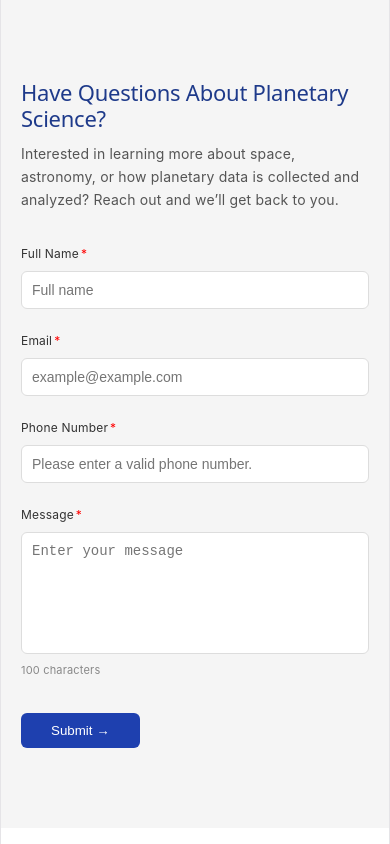
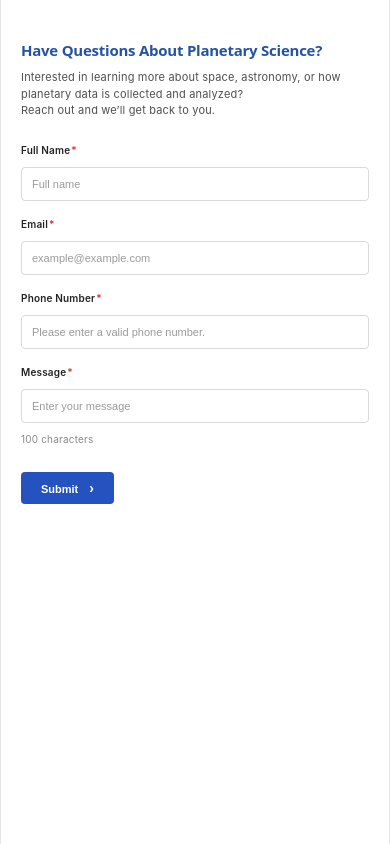
Before and after one commit to Gentle-Codes/GROUP-6.-Capstone-Project, a React (Create React App) app: page / in a window 390 px wide. Built offline with nearby package versions, Linux system fonts and the light colour scheme.

Commit message:
Final contact form updates (validation, styling, responsiveness)

```diff
--- a/src/components/ContactForm.jsx
+++ b/src/components/ContactForm.jsx
@@ -1,55 +1,170 @@
-import React from "react";
+import React, { useState } from "react";
 import "../styles/ContactForm.css";
 
 function ContactForm() {
+  const [formData, setFormData] = useState({
+    fullName: "",
+    email: "",
+    phoneNumber: "",
+    message: "",
+  });
+
+  const [errors, setErrors] = useState({});
+  const [submitted, setSubmitted] = useState(false);
+
+  const handleChange = (e) => {
+    const { name, value } = e.target;
+
+    setFormData((prev) => ({
+      ...prev,
+      [name]: value,
+    }));
+
+    setErrors((prev) => ({
+      ...prev,
+      [name]: "",
+    }));
+  };
+
+  const validateForm = () => {
+    const newErrors = {};
+
+    if (!formData.fullName.trim()) {
+      newErrors.fullName = "Full name is required.";
+    }
+
+    if (!formData.email.trim()) {
+      newErrors.email = "Email address is required.";
+    } else if (!/\S+@\S+\.\S+/.test(formData.email)) {
+      newErrors.email = "Please enter a valid email address.";
+    }
+
+    if (!formData.phoneNumber.trim()) {
+      newErrors.phoneNumber = "Phone number is required.";
+    }
+
+    if (!formData.message.trim()) {
+      newErrors.message = "Message is required.";
+    } else if (formData.message.trim().length < 10) {
+      newErrors.message = "Message must be at least 10 characters.";
+    }
+
+    return newErrors;
+  };
+
+  const handleSubmit = (e) => {
+    e.preventDefault();
+
+    const validationErrors = validateForm();
+    setErrors(validationErrors);
+
+    if (Object.keys(validationErrors).length === 0) {
+      setSubmitted(true);
+    }
+  };
+
+  if (submitted) {
+    return (
+      <section id="contact" className="contact-section">
+        <div className="contact-container">
+          <div className="success-message">
+            <h2>Message Sent Successfully</h2>
+            <p>Thank you for reaching out. We’ll get back to you soon.</p>
+          </div>
+        </div>
+      </section>
+    );
+  }
+
   return (
-    <section className="contact-section">
+    <section id="contact" className="contact-section">
       <div className="contact-container">
         <h2>Have Questions About Planetary Science?</h2>
 
         <p className="contact-desc">
           Interested in learning more about space, astronomy, or how planetary
-          data is collected and analyzed? Reach out and we’ll get back to you.
+          data is collected and analyzed?
+          <br />
+          Reach out and we’ll get back to you.
         </p>
 
-        <form className="contact-form">
-          {/* Row 1 */}
+        <form className="contact-form" onSubmit={handleSubmit}>
           <div className="form-row">
             <div className="form-group">
-              <label>Full Name<span className="required">*</span></label>
-              <input type="text" placeholder="Full name" />
+              <label>
+                Full Name<span className="required">*</span>
+              </label>
+              <input
+                type="text"
+                name="fullName"
+                placeholder="Full name"
+                value={formData.fullName}
+                onChange={handleChange}
+              />
+              {errors.fullName && (
+                <small className="error-text">{errors.fullName}</small>
+              )}
             </div>
 
             <div className="form-group">
-              <label>Email<span className="required">*</span></label>
-              <input type="email" placeholder="example@example.com" />
+              <label>
+                Email<span className="required">*</span>
+              </label>
+              <input
+                type="text"
+                name="email"
+                placeholder="example@example.com"
+                value={formData.email}
+                onChange={handleChange}
+              />
+              {errors.email && (
+                <small className="error-text">{errors.email}</small>
+              )}
             </div>
           </div>
 
-          {/* Row 2 */}
           <div className="form-row">
             <div className="form-group">
-              <label>Phone Number<span className="required">*</span></label>
+              <label>
+                Phone Number<span className="required">*</span>
+              </label>
               <input
                 type="text"
+                name="phoneNumber"
                 placeholder="Please enter a valid phone number."
+                value={formData.phoneNumber}
+                onChange={handleChange}
               />
+              {errors.phoneNumber && (
+                <small className="error-text">{errors.phoneNumber}</small>
+              )}
             </div>
 
             <div className="form-group">
-              <label>Message<span className="required">*</span></label>
-              <textarea placeholder="Enter your message"></textarea>
+              <label>
+                Message<span className="required">*</span>
+              </label>
+              <input
+                type="text"
+                name="message"
+                placeholder="Enter your message"
+                value={formData.message}
+                onChange={handleChange}
+              />
               <small>100 characters</small>
+              {errors.message && (
+                <small className="error-text">{errors.message}</small>
+              )}
             </div>
           </div>
 
           <button type="submit" className="submit-btn">
-            Submit →
+            Submit <span className="arrow-icon">›</span>
           </button>
         </form>
       </div>
     </section>
-  );
+  )
 }
 
 export default ContactForm;
--- a/src/styles/ContactForm.css
+++ b/src/styles/ContactForm.css
@@ -1,107 +1,167 @@
-/* SECTION BACKGROUND */
 .contact-section {
-  background: #f5f5f5 !important; /* light grey */
-  padding: 80px 20px;
+  background: #fff;
+  padding: 72px 20px 60px;
 }
 
-/* CONTAINER */
 .contact-container {
-  max-width: 900px;
+  max-width: 940px;
   margin: 0 auto;
+  padding: 0 8px;
+  text-align: left;
 }
 
-/* HEADING */
 .contact-container h2 {
-  color: #1e3a8a;
-  font-size: 22px;
-  margin-bottom: 10px;
+  color: #2453a6;
+  font-size: 18px;
+  font-weight: 700;
+  margin: 0 0 10px;
+  line-height: 1.35;
 }
 
-/* DESCRIPTION */
 .contact-desc {
-  font-size: 14px;
-  color: #555;
-  margin-bottom: 30px;
-  max-width: 600px;
+  font-size: 12px;
+  line-height: 1.5;
+  color: #4f4f4f;
+  margin: 0 0 28px;
+  max-width: 700px;
 }
 
-/* FORM LAYOUT */
 .form-row {
   display: flex;
-  gap: 20px;
-  margin-bottom: 20px;
+  gap: 12px;
+  margin-bottom: 14px;
 }
 
-/* FORM GROUP */
 .form-group {
   flex: 1;
   display: flex;
   flex-direction: column;
 }
 
-/* LABEL */
 .form-group label {
-  font-size: 12px;
+  font-size: 11px;
+  font-weight: 600;
+  color: #222;
   margin-bottom: 6px;
-  color: #333;
 }
 
-/* INPUTS */
-.form-group input,
-.form-group textarea {
-  background: #ffffff !important; /* force white */
-  border: 1px solid #ddd;
-  padding: 10px;
-  border-radius: 6px;
-  font-size: 14px;
-  color: #000;
+.required {
+  color: #d93025;
+  margin-left: 1px;
 }
 
-/* TEXTAREA */
-textarea {
-  min-height: 100px;
-  resize: none;
+.form-group input {
+  width: 100%;
+  height: 32px;
+  padding: 0 10px;
+  border: 1px solid #d9d9d9;
+  border-radius: 4px;
+  background: #fff;
+  color: #333;
+  font-size: 12px;
+  box-sizing: border-box;
 }
 
-/* SMALL TEXT */
+.form-group input::placeholder {
+  color: #9a9a9a;
+}
+
 small {
+  margin-top: 6px;
   font-size: 11px;
   color: #888;
-  margin-top: 5px;
 }
 
-/* BUTTON */
 .submit-btn {
-  background: #1e40af !important; /* blue */
+  margin-top: 12px;
+  background: #2453bf;
   color: #fff;
   border: none;
-  padding: 10px 30px;
-  border-radius: 6px;
+  border-radius: 4px;
+  padding: 8px 28px;
+  font-size: 12px;
+  font-weight: 600;
   cursor: pointer;
-  margin-top: 10px;
 }
 
 .submit-btn:hover {
-  background: #1e3a8a !important;
+  background: #1f47a5;
 }
 
-/* MOBILE */
+.arrow-icon {
+  margin-left: 8px;
+  font-size: 14px;
+}
+
 @media (max-width: 768px) {
+  .contact-section {
+    padding: 40px 14px;
+  }
+
+  .contact-container {
+    max-width: 100%;
+    padding: 0 6px;
+  }
+
+  .contact-container h2 {
+    font-size: 15px;
+    line-height: 1.4;
+    margin-bottom: 8px;
+  }
+
+  .contact-desc {
+    font-size: 11px;
+    line-height: 1.5;
+    max-width: 100%;
+    margin-bottom: 20px;
+  }
+
   .form-row {
     flex-direction: column;
+    gap: 12px;
+    margin-bottom: 12px;
   }
-  .contact-container,
-.contact-container h2,
-.contact-desc,
-.form-group,
-.form-group label,
-.form-group input,
-.form-group textarea {
-  text-align: left;
+
+  .form-group label {
+    font-size: 10px;
+    margin-bottom: 5px;
+  }
+
+  .form-group input {
+    height: 34px;
+    font-size: 11px;
+    padding: 0 10px;
+  }
+
+  small {
+    font-size: 10px;
+    margin-top: 5px;
+  }
+
+  .submit-btn {
+    margin-top: 8px;
+    padding: 8px 20px;
+    font-size: 11px;
+  }
+  /* ERROR TEXT */
+.error-text {
+  margin-top: 6px;
+  font-size: 11px;
+  color: #d93025;
 }
 
-form label span.required {
-  color: red !important;
-  margin-left: 2px;
+/* SUCCESS STATE */
+.success-message {
+  padding: 30px 0;
+}
+
+.success-message h2 {
+  color: #2453a6;
+  margin-bottom: 10px;
+}
+
+.success-message p {
+  font-size: 12px;
+  color: #4f4f4f;
 }
 }
```
